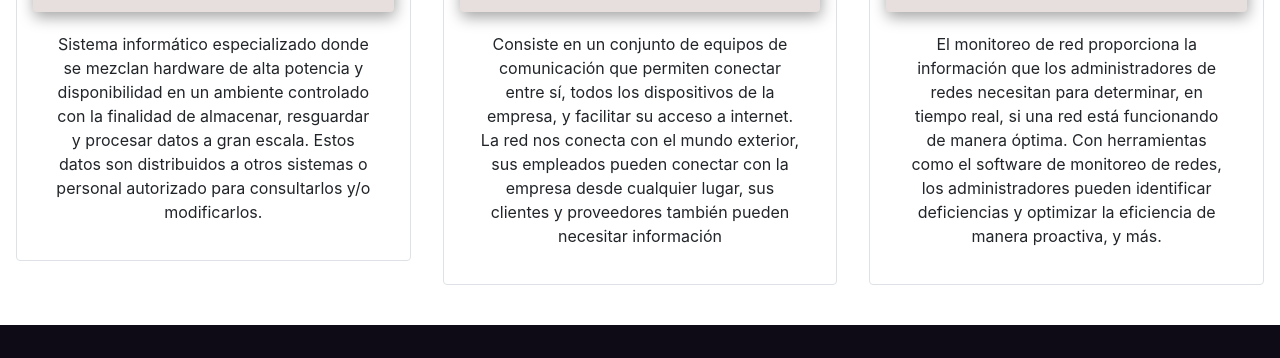
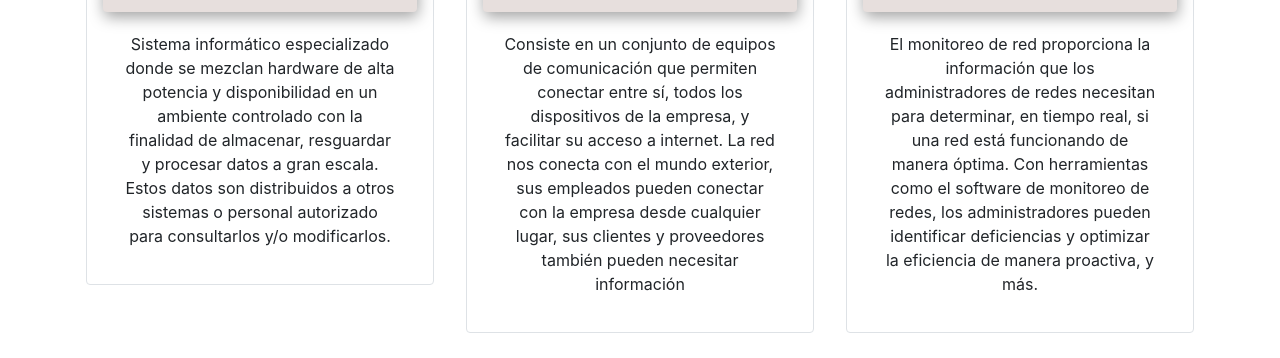
Before and after one commit to emilyt17/ServiciosVirtuales, a website: page views/servicios.html in a window 1280 px wide. Shown: the part 221-579 px from the top of the page. Drawn offline with nearby package versions, Linux system fonts and the light colour scheme.

Commit message:
Update servicios.html

```diff
--- a/views/servicios.html
+++ b/views/servicios.html
@@ -64,7 +64,7 @@
         </nav>
     </header>
     <section>
-      <div class="container-fluid principal">
+      <div class="container principal">
         <div class="row">
           <div class="col-lg-12 text-center">
             <div class="row">
```
